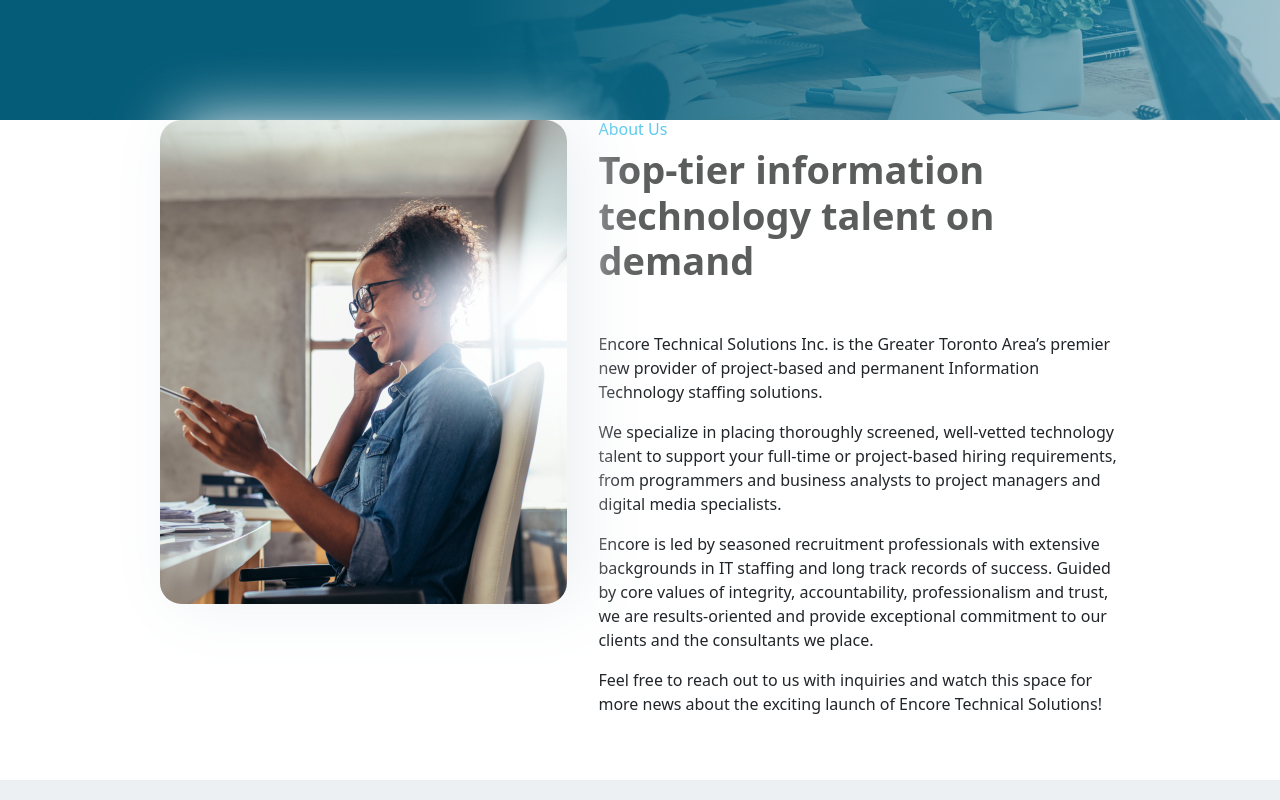
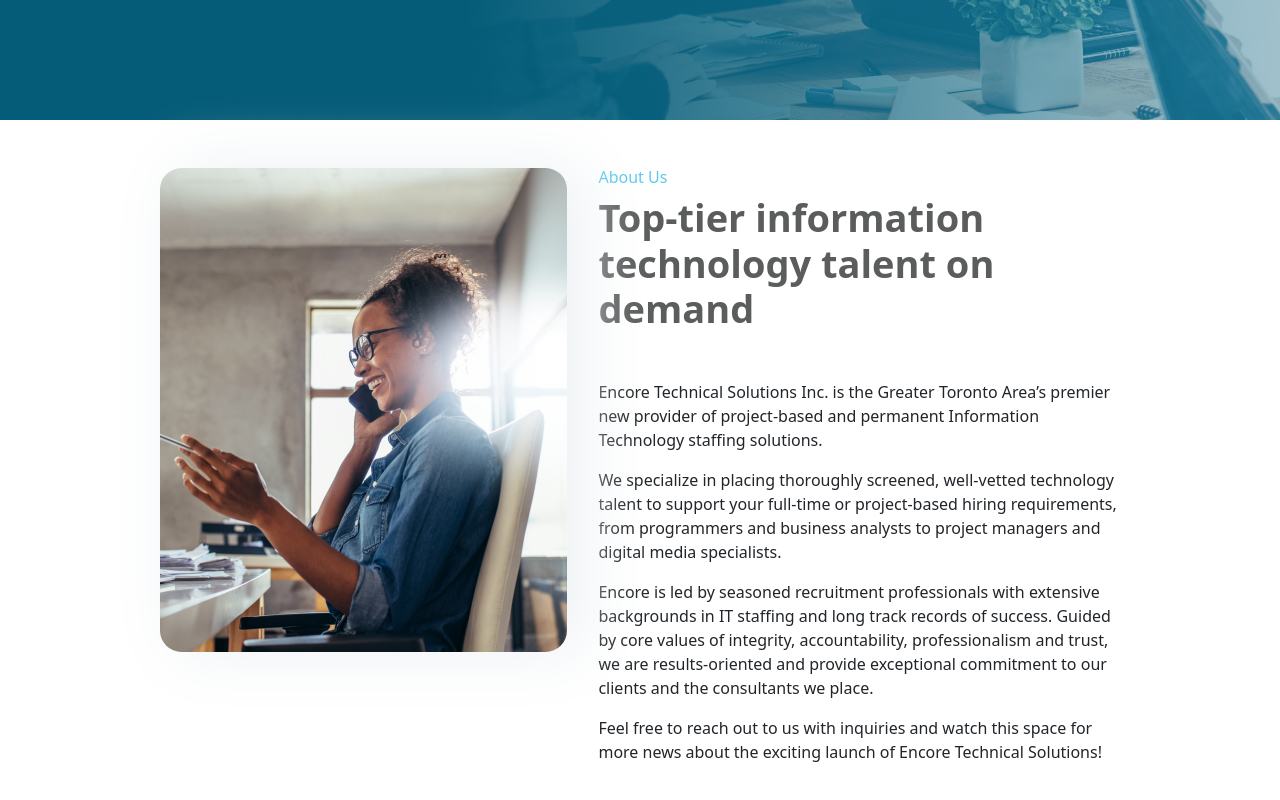
Before and after one commit to simran7s/encore-technical-solutions, a plain HTML site: page index.html in a window 1280 px wide. Shown: the part 680-1480 px from the top of the page. Drawn offline with nearby package versions, Linux system fonts and the light colour scheme.

Commit message:
fixed padding issue with About section on laptop screen

```diff
--- a/index.html
+++ b/index.html
@@ -71,7 +71,7 @@
         <!--    ABOUT SECTION    -->
         <!-- ******************* -->
 
-        <section id="about" class="mb-5">
+        <section id="about" class="pt-5 mb-5">
             <div class="container">
                 <div class="inner-container d-flex flex-row justify-content-between">
                     <div class="about-image">
```
